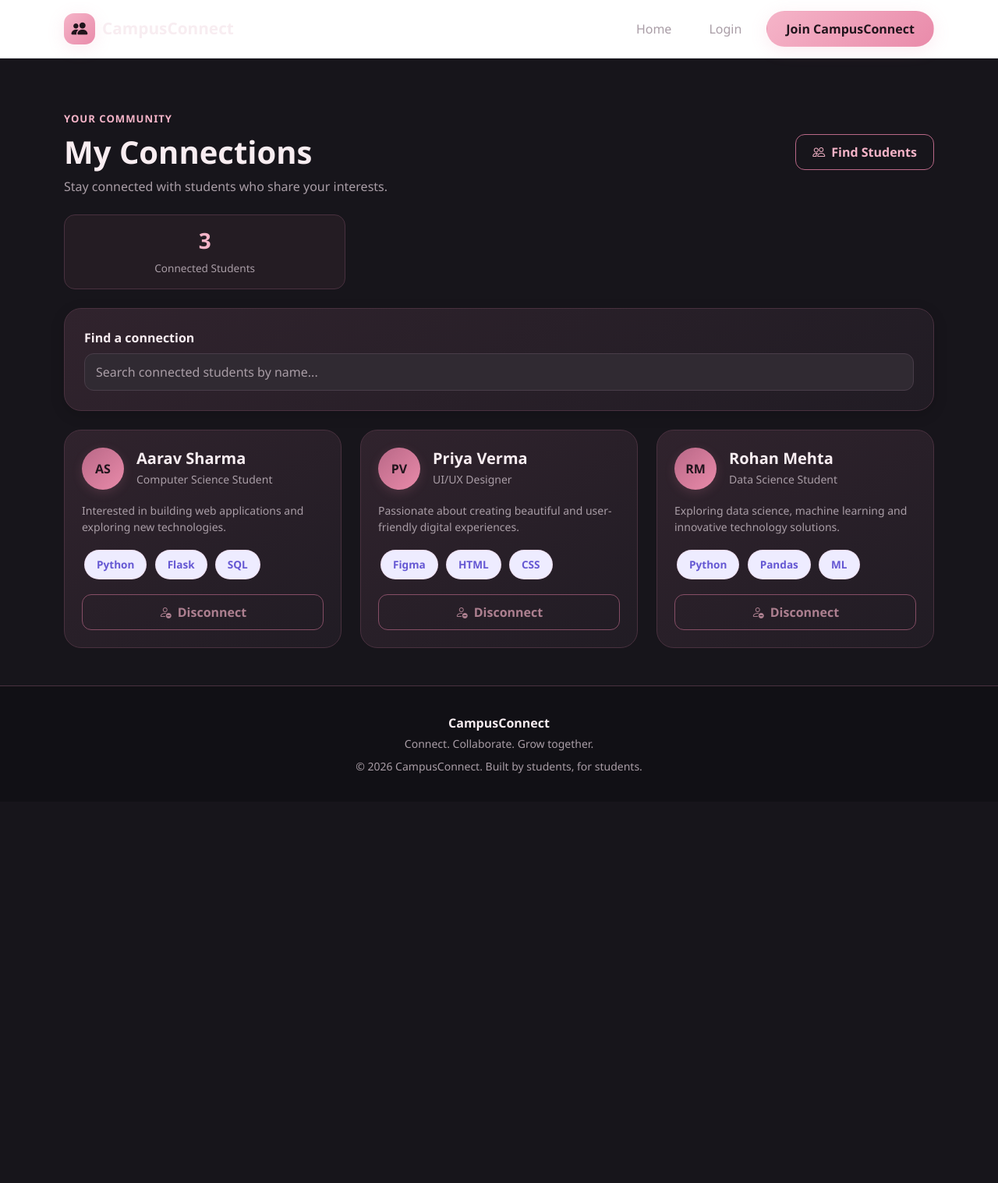
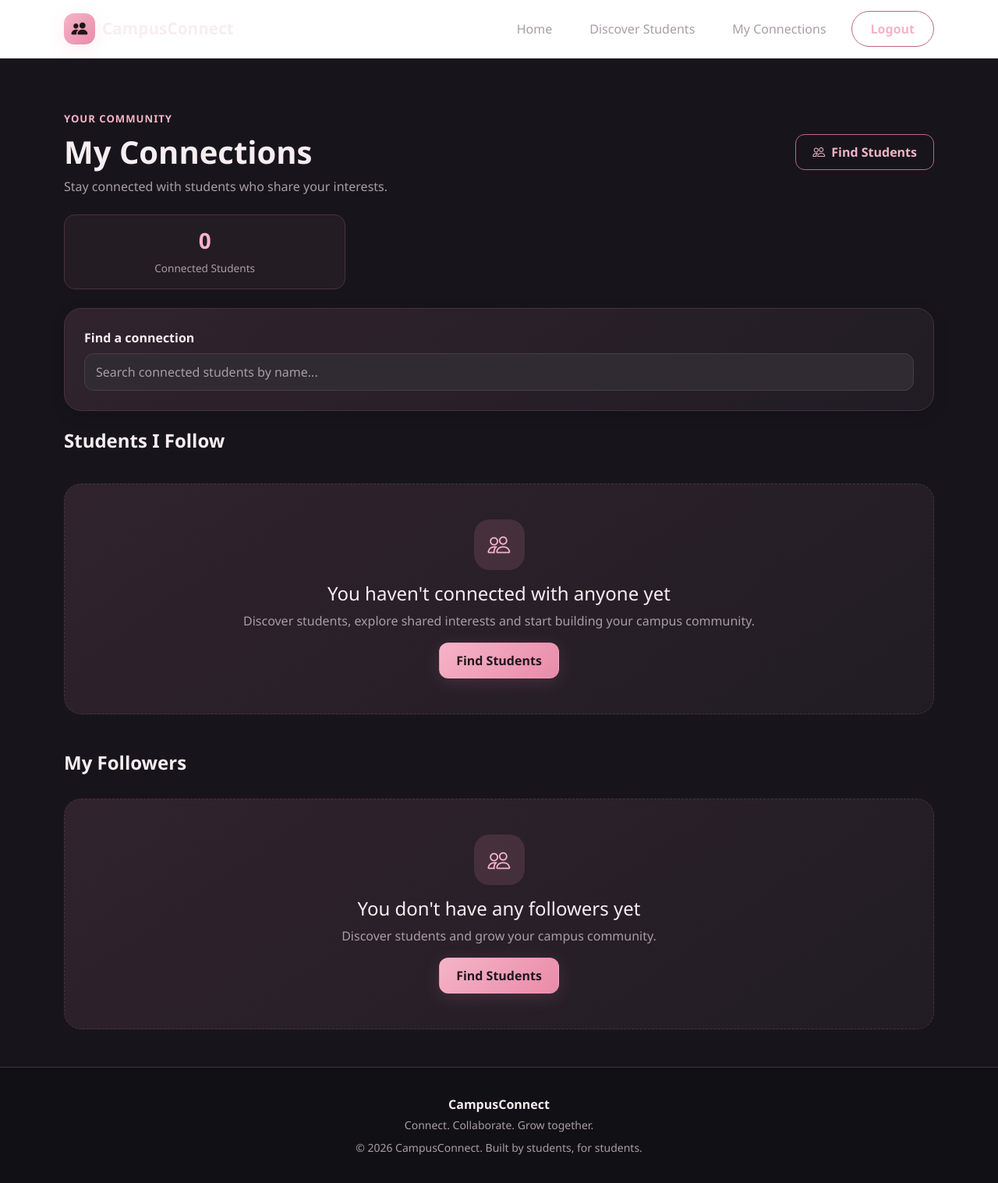
Before and after one commit to Vanditamehta/campus-connect-f, a Flask app: page /connections in a window 1280 px wide. Shown: the whole page at 78% size. Before the commit the page ends 992 px from the top, so only its background shows below. Run offline with Flask 3, Linux system fonts and the light colour scheme; the visitor is signed in with stand-in values (Sample User, id 1); tables that the repository leaves empty hold one stand-in row (values such as "Sample post").

Commit message:
feat: complete student connections and dynamic navigation

```diff
--- a/routes/main.py
+++ b/routes/main.py
@@ -5,7 +5,8 @@ from flask import (
     redirect,
     url_for,
     session,
-    flash
+    flash,
+    request
 )
 
 from extensions import db
@@ -29,7 +30,7 @@ def get_logged_in_user():
     return user
 
 
-# Discover other students
+# Discover and search students
 @main_bp.route("/people", methods=["GET"])
 def people():
     current_user = get_logged_in_user()
@@ -38,9 +39,41 @@ def people():
         flash("Please log in to discover students.", "warning")
         return redirect(url_for("auth.login"))
 
-    users = User.query.filter(
+    search_query = request.args.get("q", "").strip()
+    skill_query = request.args.get("skill", "").strip()
+
+    users_query = User.query.filter(
         User.id != current_user.id
-    ).order_by(User.name.asc()).all()
+    )
+
+    # Search students by name
+    if search_query:
+        users_query = users_query.filter(
+            User.name.ilike(f"%{search_query}%")
+        )
+
+    users = users_query.order_by(User.name.asc()).all()
+
+    # Filter students by skill
+    if skill_query:
+        filtered_users = []
+
+        for user in users:
+            profile = user.profile
+
+            if profile and profile.skills:
+                skills = profile.skills
+
+                if isinstance(skills, str):
+                    skills = [skills]
+
+                if any(
+                    skill_query.lower() in str(skill).lower()
+                    for skill in skills
+                ):
+                    filtered_users.append(user)
+
+        users = filtered_users
 
     followed_ids = {
         connection.followed_id
@@ -53,11 +86,90 @@ def people():
         "people.html",
         users=users,
         followed_ids=followed_ids,
-        current_user=current_user
+        current_user=current_user,
+        search_query=search_query,
+        skill_query=skill_query
     )
 
 
-# View the logged-in user's followers and following
+# Follow a student from the Discover Students page
+@main_bp.route("/people/follow/<int:user_id>", methods=["POST"])
+def follow_user(user_id):
+    current_user = get_logged_in_user()
+
+    if current_user is None:
+        flash("Please log in to follow students.", "warning")
+        return redirect(url_for("auth.login"))
+
+    if current_user.id == user_id:
+        flash("You cannot follow yourself.", "warning")
+        return redirect(url_for("main.people"))
+
+    target_user = db.session.get(User, user_id)
+
+    if target_user is None:
+        flash("Student not found.", "danger")
+        return redirect(url_for("main.people"))
+
+    existing_connection = Connection.query.filter_by(
+        follower_id=current_user.id,
+        followed_id=user_id
+    ).first()
+
+    if existing_connection:
+        flash("You are already following this student.", "info")
+        return redirect(url_for("main.people"))
+
+    try:
+        connection = Connection(
+            follower_id=current_user.id,
+            followed_id=user_id
+        )
+
+        db.session.add(connection)
+        db.session.commit()
+
+        flash(f"You are now following {target_user.name}.", "success")
+
+    except Exception:
+        db.session.rollback()
+        flash("Unable to follow this student. Please try again.", "danger")
+
+    return redirect(url_for("main.people"))
+
+
+# Unfollow a student
+@main_bp.route("/people/unfollow/<int:user_id>", methods=["POST"])
+def unfollow_user(user_id):
+    current_user = get_logged_in_user()
+
+    if current_user is None:
+        flash("Please log in to manage connections.", "warning")
+        return redirect(url_for("auth.login"))
+
+    connection = Connection.query.filter_by(
+        follower_id=current_user.id,
+        followed_id=user_id
+    ).first()
+
+    if connection is None:
+        flash("You are not following this student.", "warning")
+        return redirect(url_for("main.people"))
+
+    try:
+        db.session.delete(connection)
+        db.session.commit()
+
+        flash("Student unfollowed successfully.", "success")
+
+    except Exception:
+        db.session.rollback()
+        flash("Unable to unfollow this student.", "danger")
+
+    return redirect(url_for("main.people"))
+
+
+# View followers and following
 @main_bp.route("/connections", methods=["GET"])
 def connections():
     current_user = get_logged_in_user()
--- a/templates/base.html
+++ b/templates/base.html
@@ -28,17 +28,49 @@
 
         <div class="collapse navbar-collapse" id="mainNavbar">
             <ul class="navbar-nav ms-auto align-items-lg-center gap-lg-3">
+
                 <li class="nav-item">
                     <a class="nav-link" href="/">Home</a>
                 </li>
+
+                {% if session.get('user_id') %}
+
                     <li class="nav-item">
-                    <a class="nav-link" href="/login">Login</a>
+                        <a class="nav-link" href="{{ url_for('main.people') }}">
+                            Discover Students
+                        </a>
                     </li>
+
                     <li class="nav-item">
-                    <a class="btn btn-primary rounded-pill px-4" href="/register">
+                        <a class="nav-link" href="{{ url_for('main.connections') }}">
+                            My Connections
+                        </a>
+                    </li>
+
+                    <li class="nav-item">
+                        <a class="btn btn-outline-primary rounded-pill px-4"
+                           href="{{ url_for('auth.logout') }}">
+                            Logout
+                        </a>
+                    </li>
+
+                {% else %}
+
+                    <li class="nav-item">
+                        <a class="nav-link" href="{{ url_for('auth.login') }}">
+                            Login
+                        </a>
+                    </li>
+
+                    <li class="nav-item">
+                        <a class="btn btn-primary rounded-pill px-4"
+                           href="{{ url_for('auth.register') }}">
                             Join CampusConnect
                         </a>
                     </li>
+
+                {% endif %}
+
             </ul>
         </div>
     </div>
--- a/templates/connections.html
+++ b/templates/connections.html
@@ -16,7 +16,7 @@
             </p>
         </div>
 
-        <a href="#" class="btn btn-outline-primary">
+        <a href="{{ url_for('main.people') }}" class="btn btn-outline-primary">
             <i class="bi bi-people me-2"></i>Find Students
         </a>
     </div>
@@ -25,7 +25,7 @@
     <div class="row g-3 mb-4">
         <div class="col-md-4">
             <div class="profile-stat">
-                <h3>3</h3>
+                <h3>{{ following|length }}</h3>
                 <p>Connected Students</p>
             </div>
         </div>
@@ -45,118 +45,203 @@
     </div>
 
     <!-- Connected Students -->
-    <div class="row g-4">
+    <h4 class="fw-bold mb-3">Students I Follow</h4>
 
-        <!-- Student 1 -->
-        <div class="col-md-6 col-lg-4">
+    <div class="row g-4" id="followingList">
+
+        {% for user in following %}
+        <div class="col-md-6 col-lg-4 connection-item"
+             data-name="{{ user.name|lower }}">
+
             <div class="connection-card h-100">
+
                 <div class="d-flex align-items-center gap-3 mb-3">
-                    <div class="connection-avatar">AS</div>
+                    <div class="connection-avatar">
+                        {{ user.name[:1]|upper }}
+                    </div>
+
                     <div>
-                        <h5 class="mb-1">Aarav Sharma</h5>
-                        <p class="small mb-0">Computer Science Student</p>
+                        <h5 class="mb-1">{{ user.name }}</h5>
+                        <p class="small mb-0">
+                            {{ user.headline or "Computer Science Student" }}
+                        </p>
                     </div>
                 </div>
 
+                {% if user.profile and user.profile.bio %}
                 <p class="small">
-                    Interested in building web applications and exploring
-                    new technologies.
+                    {{ user.profile.bio }}
                 </p>
+                {% endif %}
 
+                {% if user.profile and user.profile.skills %}
                 <div class="mb-3">
-                    <span class="skill-badge">Python</span>
-                    <span class="skill-badge">Flask</span>
-                    <span class="skill-badge">SQL</span>
+
+                    {% if user.profile.skills is string %}
+                        <span class="skill-badge">
+                            {{ user.profile.skills }}
+                        </span>
+                    {% else %}
+                        {% for skill in user.profile.skills %}
+                        <span class="skill-badge">{{ skill }}</span>
+                        {% endfor %}
+                    {% endif %}
+
                 </div>
+                {% endif %}
 
-                <button type="button"
-                        class="btn btn-outline-primary w-100"
-                        disabled>
-                    <i class="bi bi-person-dash me-2"></i>Disconnect
-                </button>
+                <form method="POST"
+                      action="{{ url_for('main.unfollow_user', user_id=user.id) }}">
+
+                    <button type="submit"
+                            class="btn btn-outline-primary w-100">
+                        <i class="bi bi-person-dash me-2"></i>Disconnect
+                    </button>
+
+                </form>
+
             </div>
         </div>
 
-        <!-- Student 2 -->
-        <div class="col-md-6 col-lg-4">
+        {% else %}
+        <div class="col-12">
+            <div class="empty-state mt-4">
+                <div class="empty-state-icon mb-3">
+                    <i class="bi bi-people"></i>
+                </div>
+
+                <h4>You haven't connected with anyone yet</h4>
+
+                <p>
+                    Discover students, explore shared interests
+                    and start building your campus community.
+                </p>
+
+                <a href="{{ url_for('main.people') }}"
+                   class="btn btn-primary">
+                    Find Students
+                </a>
+            </div>
+        </div>
+        {% endfor %}
+
+    </div>
+
+    <!-- My Followers -->
+    <h4 class="fw-bold mt-5 mb-3">My Followers</h4>
+
+    <div class="row g-4" id="followersList">
+
+        {% for user in followers %}
+        <div class="col-md-6 col-lg-4 connection-item"
+             data-name="{{ user.name|lower }}">
+
             <div class="connection-card h-100">
+
                 <div class="d-flex align-items-center gap-3 mb-3">
-                    <div class="connection-avatar">PV</div>
+                    <div class="connection-avatar">
+                        {{ user.name[:1]|upper }}
+                    </div>
+
                     <div>
-                        <h5 class="mb-1">Priya Verma</h5>
-                        <p class="small mb-0">UI/UX Designer</p>
+                        <h5 class="mb-1">{{ user.name }}</h5>
+                        <p class="small mb-0">
+                            {{ user.headline or "Computer Science Student" }}
+                        </p>
                     </div>
                 </div>
 
+                {% if user.profile and user.profile.bio %}
                 <p class="small">
-                    Passionate about creating beautiful and user-friendly
-                    digital experiences.
+                    {{ user.profile.bio }}
+                </p>
+                {% endif %}
+
+                {% if user.profile and user.profile.skills %}
+                <div class="mb-3">
+
+                    {% if user.profile.skills is string %}
+                        <span class="skill-badge">
+                            {{ user.profile.skills }}
+                        </span>
+                    {% else %}
+                        {% for skill in user.profile.skills %}
+                        <span class="skill-badge">{{ skill }}</span>
+                        {% endfor %}
+                    {% endif %}
+
+                </div>
+                {% endif %}
+
+                <p class="small text-muted mb-0">
+                    <i class="bi bi-person-check me-2"></i>Follows you
                 </p>
 
-                <div class="mb-3">
-                    <span class="skill-badge">Figma</span>
-                    <span class="skill-badge">HTML</span>
-                    <span class="skill-badge">CSS</span>
-                </div>
-
-                <button type="button"
-                        class="btn btn-outline-primary w-100"
-                        disabled>
-                    <i class="bi bi-person-dash me-2"></i>Disconnect
-                </button>
             </div>
         </div>
 
-        <!-- Student 3 -->
-        <div class="col-md-6 col-lg-4">
-            <div class="connection-card h-100">
-                <div class="d-flex align-items-center gap-3 mb-3">
-                    <div class="connection-avatar">RM</div>
-                    <div>
-                        <h5 class="mb-1">Rohan Mehta</h5>
-                        <p class="small mb-0">Data Science Student</p>
-                    </div>
+        {% else %}
+        <div class="col-12">
+            <div class="empty-state mt-3">
+                <div class="empty-state-icon mb-3">
+                    <i class="bi bi-people"></i>
                 </div>
 
-                <p class="small">
-                    Exploring data science, machine learning and
-                    innovative technology solutions.
+                <h4>You don't have any followers yet</h4>
+
+                <p>
+                    Discover students and grow your campus community.
                 </p>
 
-                <div class="mb-3">
-                    <span class="skill-badge">Python</span>
-                    <span class="skill-badge">Pandas</span>
-                    <span class="skill-badge">ML</span>
-                </div>
-
-                <button type="button"
-                        class="btn btn-outline-primary w-100"
-                        disabled>
-                    <i class="bi bi-person-dash me-2"></i>Disconnect
-                </button>
+                <a href="{{ url_for('main.people') }}"
+                   class="btn btn-primary">
+                    Find Students
+                </a>
             </div>
         </div>
+        {% endfor %}
 
     </div>
 
-    <!-- Empty State Design Reference
-         This is a visual reference for the future
-         when a user has no connections.
-         It is intentionally hidden for now. -->
-
-    <div class="empty-state mt-4 d-none">
-        <div class="empty-state-icon mb-3">
-            <i class="bi bi-people"></i>
-        </div>
-        <h4>You haven't connected with anyone yet</h4>
-        <p>
-            Discover students, explore shared interests
-            and start building your campus community.
-        </p>
-        <a href="#" class="btn btn-primary">
-            Find Students
-        </a>
+    <!-- No Search Results -->
+    <div id="noSearchResults" class="empty-state mt-4 d-none">
+        <h4>No matching students found</h4>
+        <p>Try searching with another name.</p>
     </div>
 
 </div>
+
+<!-- Connection Search Functionality -->
+<script>
+document.addEventListener("DOMContentLoaded", function () {
+
+    const searchInput = document.getElementById("connectionSearch");
+    const connectionCards = document.querySelectorAll(".connection-item");
+    const noResults = document.getElementById("noSearchResults");
+
+    searchInput.addEventListener("input", function () {
+
+        const searchText = searchInput.value.trim().toLowerCase();
+        let visibleCount = 0;
+
+        connectionCards.forEach(function (card) {
+
+            const studentName = card.dataset.name || "";
+
+            if (studentName.includes(searchText)) {
+                card.classList.remove("d-none");
+                visibleCount++;
+            } else {
+                card.classList.add("d-none");
+            }
+
+        });
+
+        noResults.classList.toggle("d-none", visibleCount > 0);
+
+    });
+
+});
+</script>
+
 {% endblock %}
```
Also changed, not shown: templates/index.html (+47 -9 lines), templates/people.html (+69 -41 lines). Lines whose indentation alone changed are shown as unchanged.
